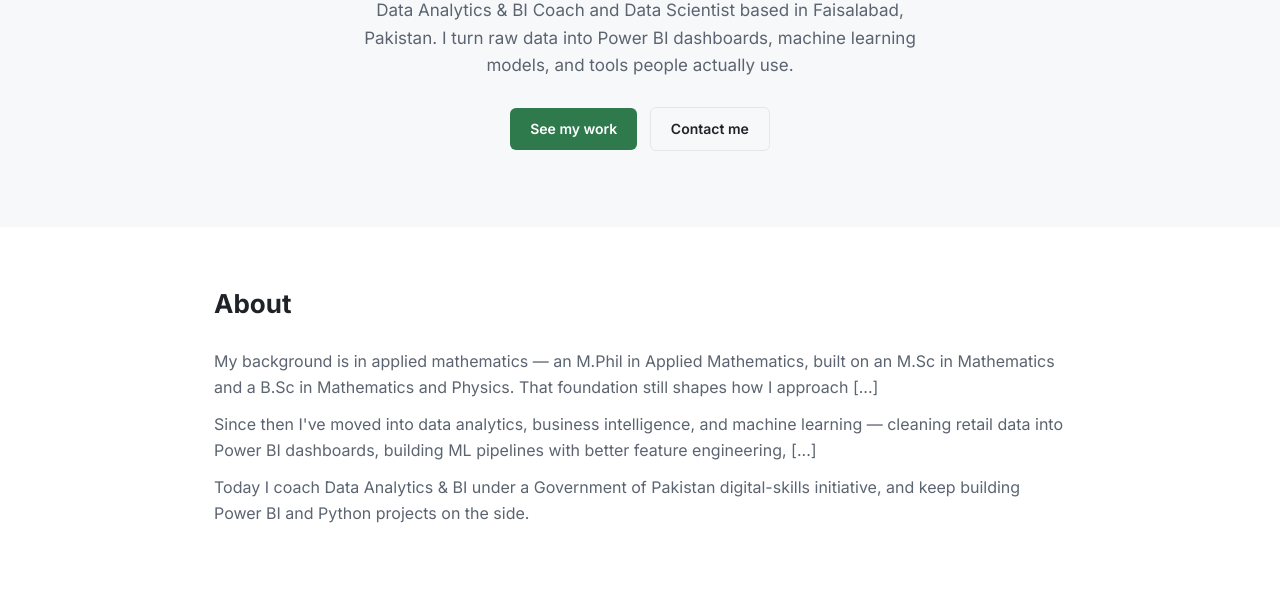
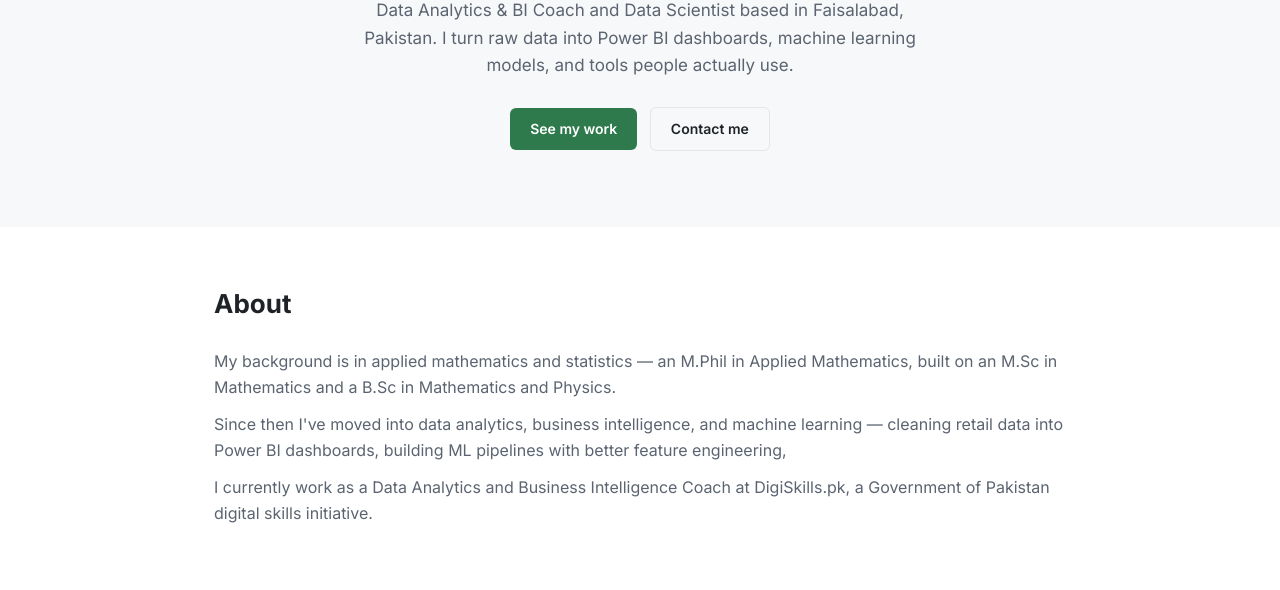
Before and after one commit to alihassan7714/portfolio, a plain HTML site: page index.html in a window 1280 px wide. Shown: the part 210-800 px from the top of the page. Drawn offline with Linux system fonts and the light colour scheme.

Commit message:
Update about section in index.html

```diff
--- a/index.html
+++ b/index.html
@@ -149,9 +149,9 @@
 <section id="about">
   <div class="container">
     <h2>About</h2>
-    <p>My background is in applied mathematics — an M.Phil in Applied Mathematics, built on an M.Sc in Mathematics and a B.Sc in Mathematics and Physics. That foundation still shapes how I approach [...]
-    <p>Since then I've moved into data analytics, business intelligence, and machine learning — cleaning retail data into Power BI dashboards, building ML pipelines with better feature engineering, [...]
-    <p>Today I coach Data Analytics &amp; BI under a Government of Pakistan digital-skills initiative, and keep building Power BI and Python projects on the side.</p>
+    <p>My background is in applied mathematics and statistics — an M.Phil in Applied Mathematics, built on an M.Sc in Mathematics and a B.Sc in Mathematics and Physics.
+    <p>Since then I've moved into data analytics, business intelligence, and machine learning — cleaning retail data into Power BI dashboards, building ML pipelines with better feature engineering,
+    <p>I currently work as a Data Analytics and Business Intelligence Coach at DigiSkills.pk, a Government of Pakistan digital skills initiative.</p>
   </div>
 </section>
 
```
